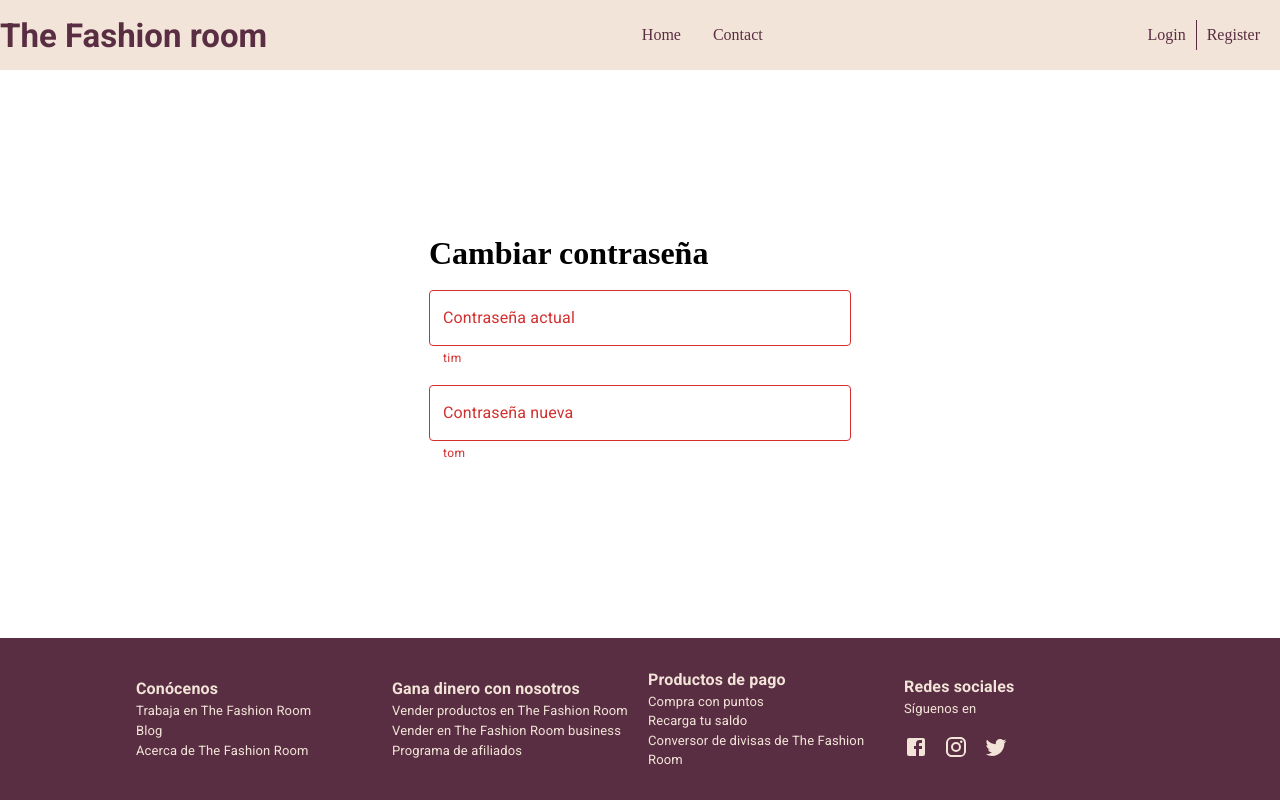
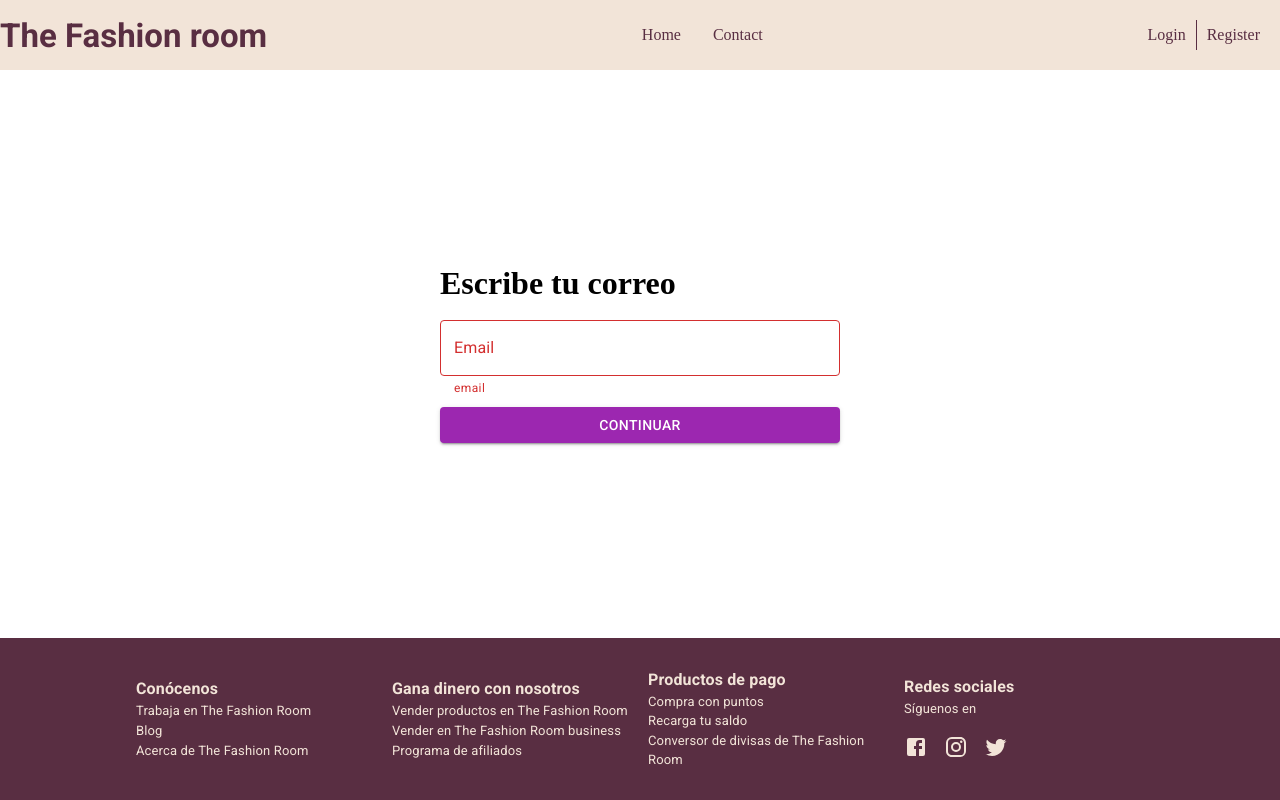
Before and after one commit to ClouddCoder/The-fashion-room, a React (Create React App) app in the folder client/: page /edit-password in a window 1280 px wide. Built offline with nearby package versions, Linux system fonts and the light colour scheme.

Commit message:
Some changes in EditPassword component. Now it's important to put email to change the password.

```diff
--- a/client/src/pages/edit-password/EditPassword.css
+++ b/client/src/pages/edit-password/EditPassword.css
@@ -1,6 +1,7 @@
-.password-inputs {
-    display: grid;
-    grid-template-columns: auto;
-    grid-template-rows: auto auto;
-    row-gap: 10px;
+.password-inputs,
+.email-input {
+  display: grid;
+  grid-template-columns: auto;
+  grid-template-rows: auto auto;
+  row-gap: 10px;
 }
--- a/client/src/pages/edit-password/EditPassword.jsx
+++ b/client/src/pages/edit-password/EditPassword.jsx
@@ -1,5 +1,6 @@
 import React, { useState } from "react";
 import TextField from "@mui/material/TextField";
+import Button from "@mui/material/Button";
 import axios from "axios";
 import Layout from "../../components/layout/Layout";
 import "./EditPassword.css";
@@ -16,21 +17,60 @@
   };
 };
 
+const useEmail = () => {
+  const [email, setEmail] = useState("");
+
+  const getEmail = (input) => setEmail(input);
+
+  return {
+    email,
+    getEmail,
+  };
+};
+
 function EditPassword() {
   const [error, setError] = useState({ error: false, errorMessage: "" });
+  const [success, setSuccess] = useState(false);
+  const { email, getEmail } = useEmail();
   const currentPassword = usePassword();
   const newPassword = usePassword();
 
-  const handleSubmit = (e) => {
+  const handleSubmit = async (e) => {
     e.preventDefault();
-    const response = axios.put("http://localhost:3001/api/edit-password", {
+
+    try {
+      const res = await axios.put("http://localhost:3001/api/edit-password", {
         currentPassword: currentPassword.password,
         newPassword: newPassword.password,
       });
+    } catch (err) {
+      throw new Error(err);
+    }
+  };
+
+  const handleSubmitEmail = async (e) => {
+    e.preventDefault();
+
+    try {
+      const res = await axios.get("http://localhost:3050/api/user-id", {
+        params: {
+          email,
+        },
+      });
+
+      const { data } = res;
+      setSuccess(true);
+      console.log(data);
+    } catch (err) {
+      throw new Error(err);
+    }
   };
 
   const handleChange = (e) => {
     switch (e.target.name) {
+      case "email":
+        getEmail(e.target.value);
+        break;
       case "currentPassword":
         currentPassword.getPassword(e.target.value);
         break;
@@ -43,6 +83,27 @@
 
   return (
     <Layout>
+      <div className="email-input">
+        <div className="email-input__title">
+          <h1>Escribe tu correo</h1>
+        </div>
+        <form onSubmit={handleSubmitEmail}>
+          <TextField
+            error
+            helperText="email"
+            onChange={handleChange}
+            name="email"
+            variant="outlined"
+            label="Email"
+            value={email}
+            sx={{ margin: ".5rem 0", width: "100%" }}
+          />
+          <Button variant="contained" color="secondary" type="submit" fullWidth>
+            Continuar
+          </Button>
+        </form>
+      </div>
+      {success && (
         <div className="password-inputs">
           <div className="password-inputs__title">
             <h1>Cambiar contraseña</h1>
@@ -71,7 +132,11 @@
               sx={{ margin: ".5rem 0", width: "100%" }}
             />
           </form>
+          <Button variant="contained" color="secondary" type="submit" fullWidth>
+            Actualizar
+          </Button>
         </div>
+      )}
     </Layout>
   );
 }
```
Also changed, not shown: 2 other files (tests, documents, lock files or other folders). Lines whose indentation alone changed are shown as unchanged.
